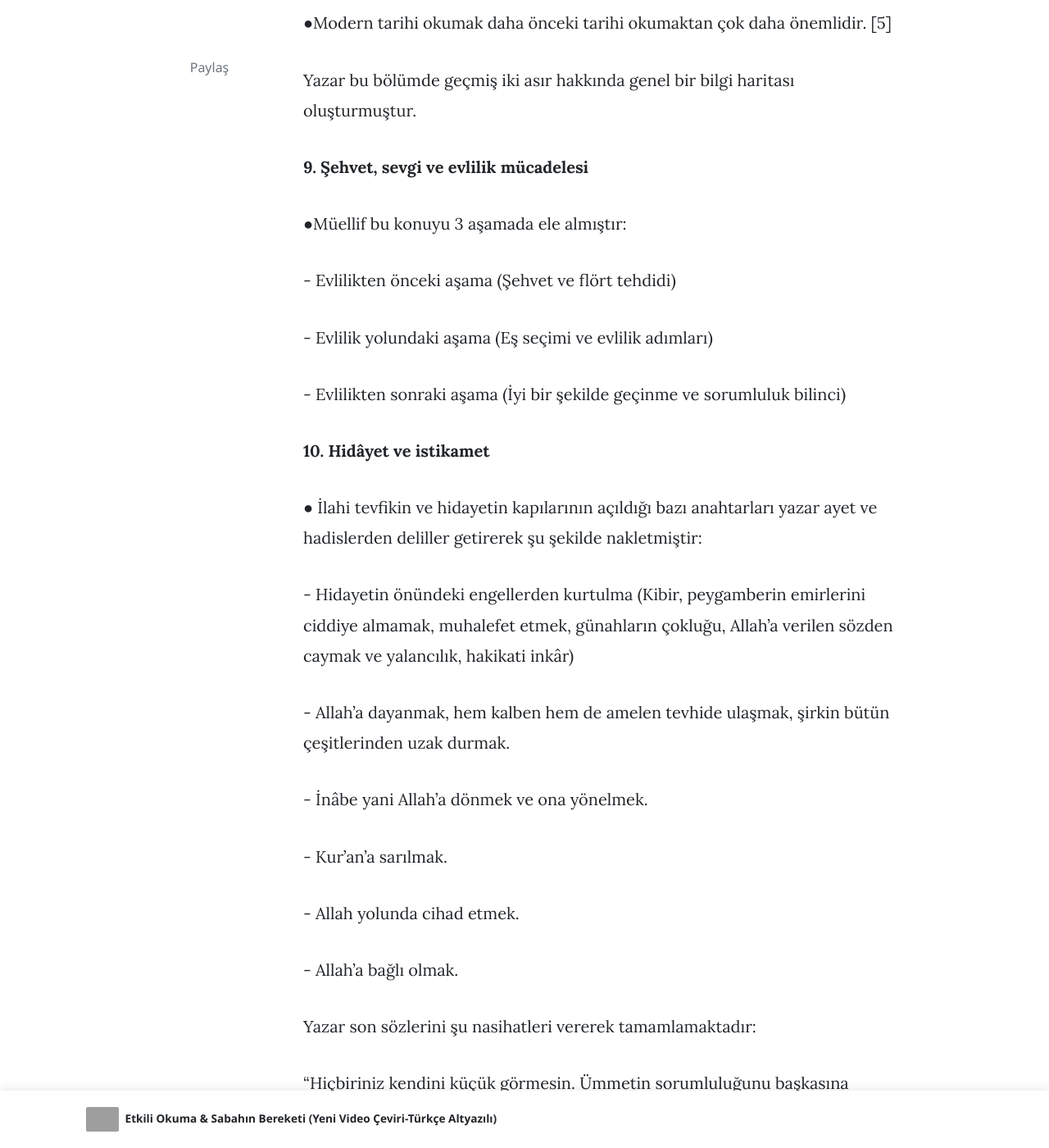
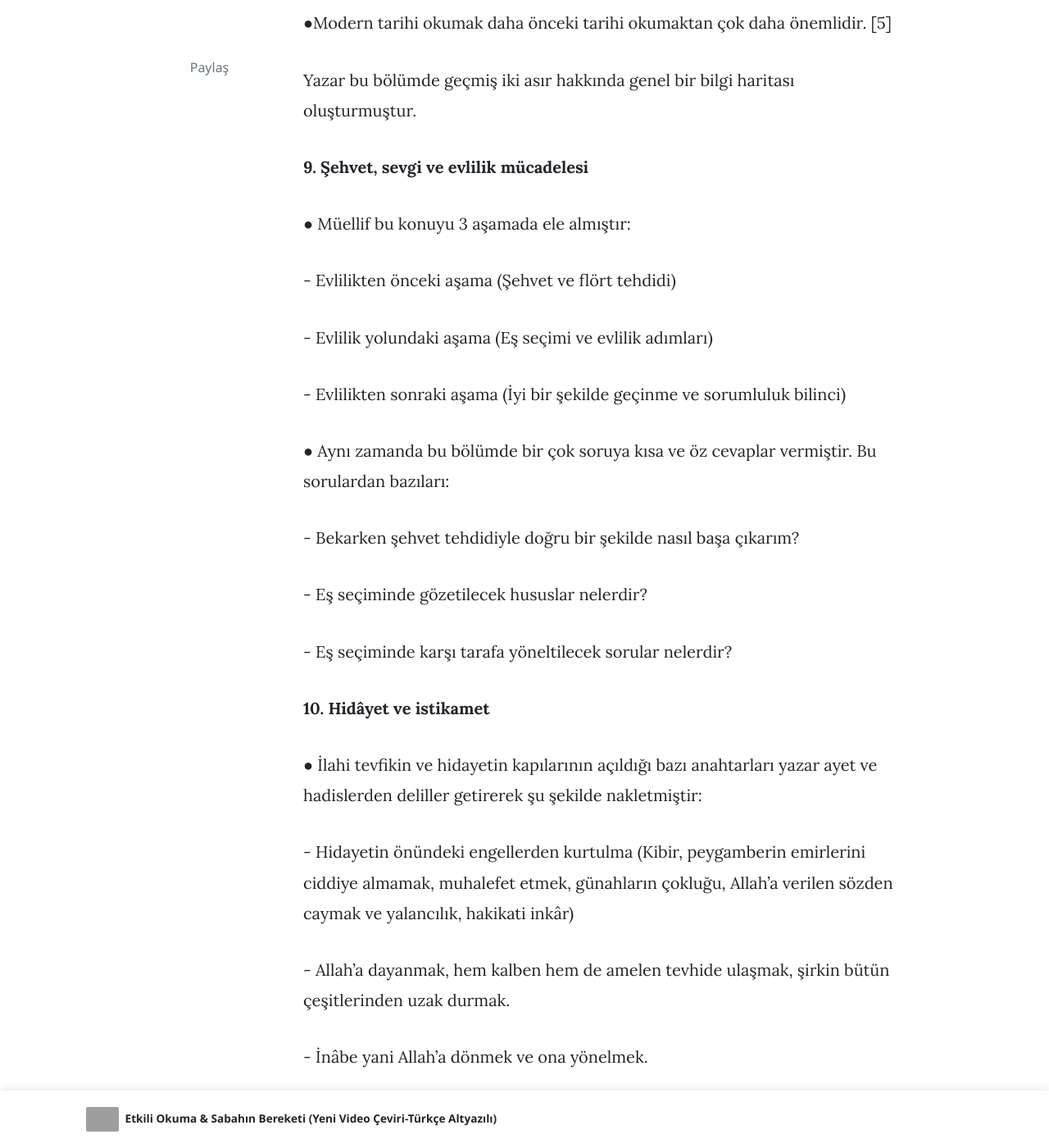
Before and after one commit to kulliyetuneva/website, a Jekyll site: the page built from _posts/2022-07-20-yeni-nesil-genclige-ahmed-es-seyyid.md, in a window 1280 px wide and 1400 px high, scrolled down 5160 px. Shown: the whole window at 82% size. Built offline with Jekyll 4.4.1, drawn with Linux system fonts in a browser that asks for light colours; nearby versions of some CDN libraries; comment, search, counter and statistics services are not loaded; some of the changed text lies outside the part shown; grey boxes are pictures that could not be loaded.

Commit message:
Update Yazı “2022-07-20-yeni-nesil-genclige-ahmed-es-seyyid”

```diff
--- a/_posts/2022-07-20-yeni-nesil-genclige-ahmed-es-seyyid.md
+++ b/_posts/2022-07-20-yeni-nesil-genclige-ahmed-es-seyyid.md
@@ -120,13 +120,21 @@ Yazar bu bölümde geçmiş iki asır hakkında genel bir bilgi haritası oluşt
 
 **9. Şehvet, sevgi ve evlilik mücadelesi**
 
-●Müellif bu konuyu 3 aşamada ele almıştır:
+● Müellif bu konuyu 3 aşamada ele almıştır:
 
 \- Evlilikten önceki aşama (Şehvet ve flört tehdidi)
 
 \- Evlilik yolundaki aşama (Eş seçimi ve evlilik adımları)
 
 \- Evlilikten sonraki aşama (İyi bir şekilde geçinme ve sorumluluk bilinci)
+
+● Aynı zamanda bu bölümde bir çok soruya kısa ve öz cevaplar vermiştir. Bu sorulardan bazıları:
+
+\- Bekarken şehvet tehdidiyle doğru bir şekilde nasıl başa çıkarım?
+
+\- Eş seçiminde gözetilecek hususlar nelerdir?
+
+\- Eş seçiminde karşı tarafa yöneltilecek sorular nelerdir?
 
 **10. Hidâyet ve istikamet**
 
```
Also changed, not shown: other parts of _posts/2022-07-20-yeni-nesil-genclige-ahmed-es-seyyid.md (+2 -2 lines).
